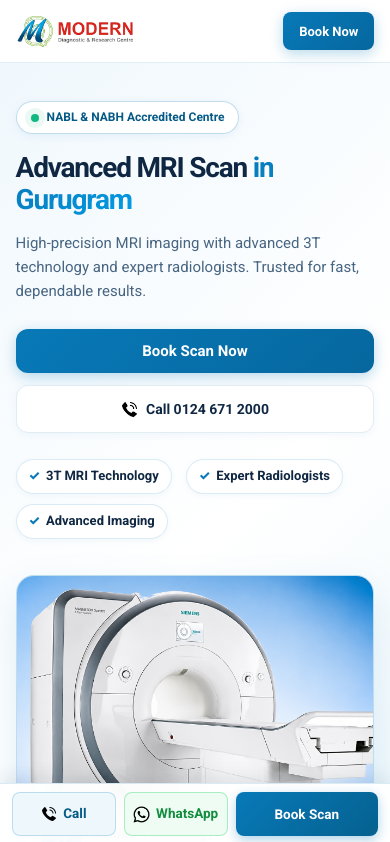
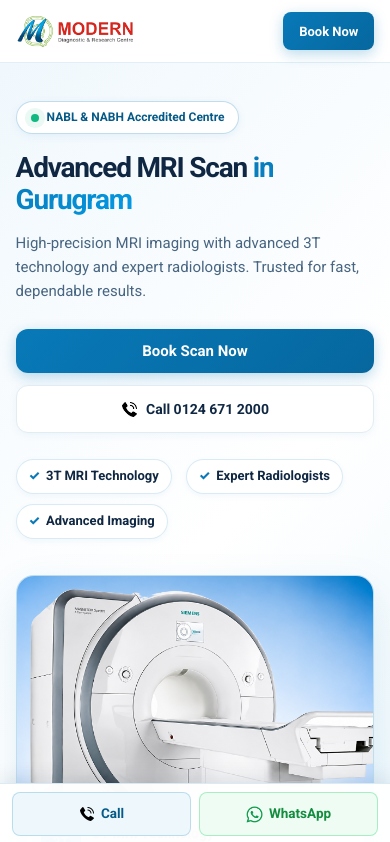
Before and after one commit to aryanrazobyte/MOBILE_SITE_MDRC, a Next.js app: page / in a window 390 px wide. Shown: the top 842 px of the page. Built offline with nearby package versions, Linux system fonts and the light colour scheme.

Commit message:
feat: update MRA icon format and apply styles to WhatsApp images

```diff
--- a/app/globals.css
+++ b/app/globals.css
@@ -177,6 +177,7 @@ h1, h2, h3, h4 {
 .header-whatsapp img {
   width: 18px;
   height: 18px;
+  filter: invert(42%) sepia(86%) saturate(464%) hue-rotate(93deg) brightness(94%) contrast(91%);
 }
 
 /* ==========================================================================
@@ -1640,13 +1641,7 @@ h1, h2, h3, h4 {
   .sticky-whatsapp img {
     width: 17px;
     height: 17px;
-  }
-
-  .sticky-book {
-    flex: 1.4;
-    background: linear-gradient(135deg, #0879b8 0%, #05618f 100%);
-    color: #fff;
-    box-shadow: 0 4px 12px rgba(8, 121, 184, 0.32);
+    filter: invert(42%) sepia(86%) saturate(464%) hue-rotate(93deg) brightness(94%) contrast(91%);
   }
 }
 
--- a/components/LandingPage.jsx
+++ b/components/LandingPage.jsx
@@ -515,9 +515,6 @@ export default function LandingPage() {
           <img src="/images/whatsapp.png" alt="" />
           <span>WhatsApp</span>
         </a>
-        <button type="button" className="sticky-btn sticky-book" onClick={() => openBooking("MRI")} aria-label="Book MRI Scan Appointment">
-          <span>Book Scan</span>
-        </button>
       </nav>
     </>
   );
```
Also changed, not shown: lib/site.js, public/images/icons/MRA.png (added), public/images/icons/MRA.svg (deleted).
